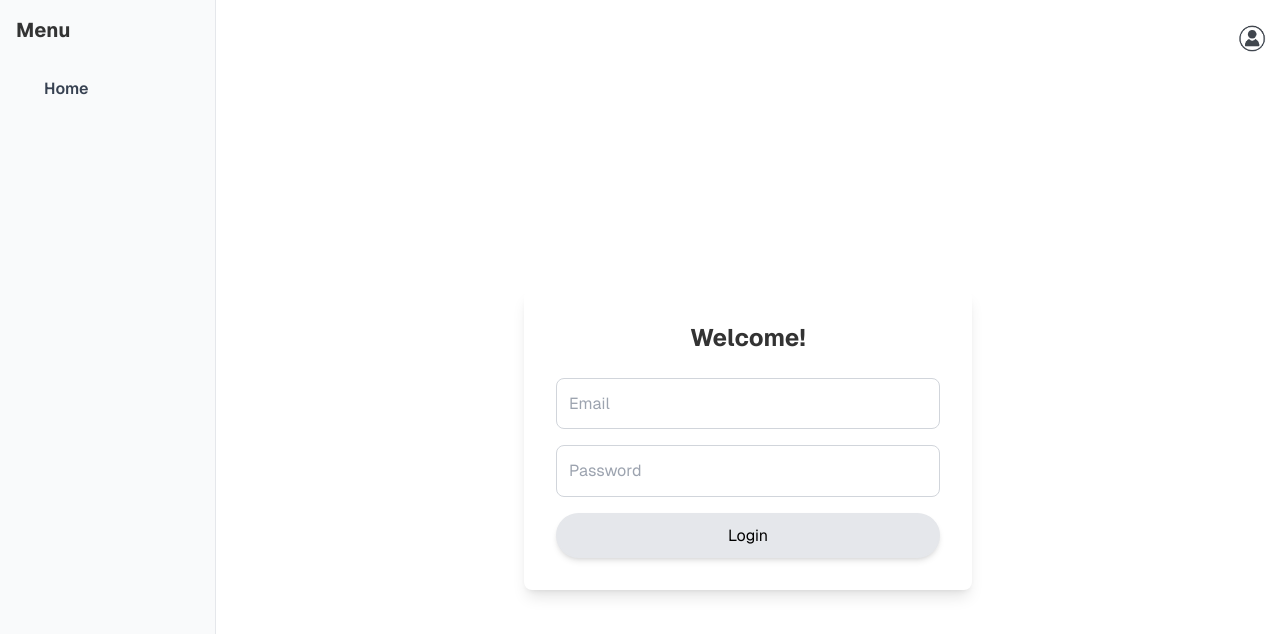
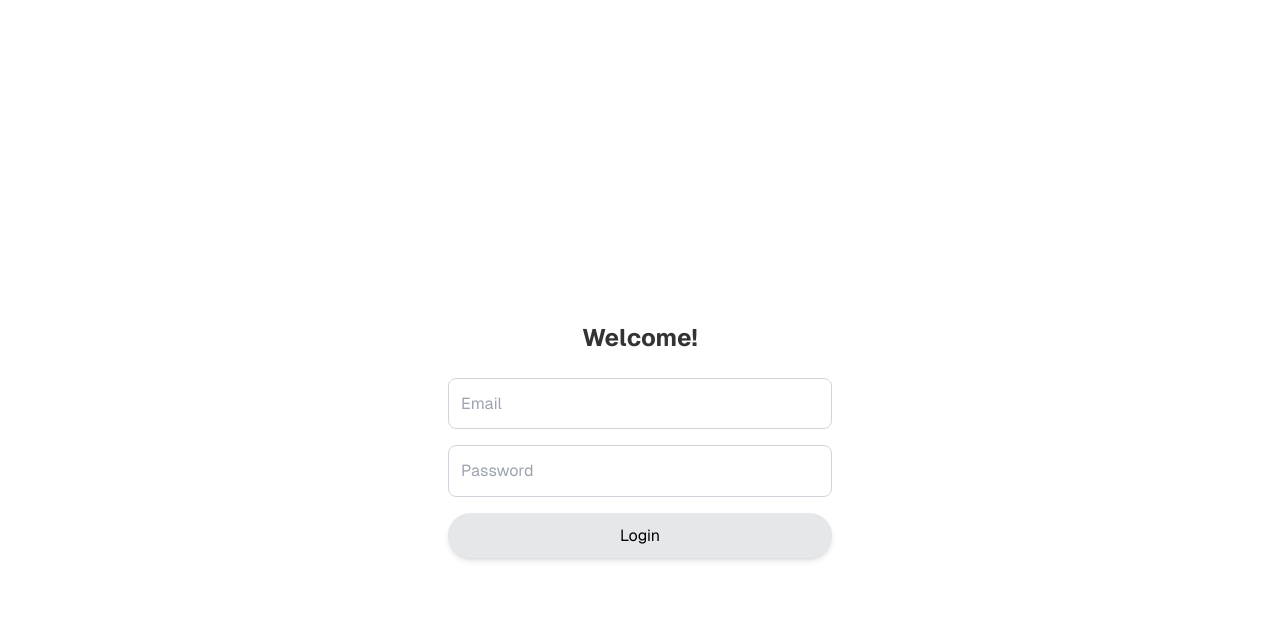
Before and after one commit to mimiposa/tamalou-frontend-v2, a Next.js app: page /login in a window 1280 px wide. Shown: the top 634 px of the page. Built offline with nearby package versions, Linux system fonts and the light colour scheme; no server answers.

Commit message:
improve ux

```diff
--- a/src/app/login/page.tsx
+++ b/src/app/login/page.tsx
@@ -43,7 +43,7 @@ const Login: React.FC = () => {
             {clientReady && user ?
                 <Homepage/> :
                 <div className="flex flex-col items-center justify-center md:p-10 min-h-dvh">
-                    <div className="w-full max-w-md p-8 bg-white rounded-lg md:shadow-lg">
+                    <div className="w-full max-w-md p-8 bg-white rounded-lg">
                         <h1 className="text-2xl font-bold mb-6 text-center">Welcome!</h1>
                         <form onSubmit={handleLogin} className="space-y-4">
                             <input
--- a/src/components/NavLinks.tsx
+++ b/src/components/NavLinks.tsx
@@ -10,6 +10,7 @@ import { logout } from '../redux/slices/authSlice';
 const NavLinks = () => {
     const dispatch = useDispatch(); // Initialize dispatch for Redux actions
     const router  = useRouter(); // Initialize dispatch for Redux actions
+    const { user } = useSelector((state: RootState) => state?.auth || {});
     const [open, setOpen] = useState(false);
 
     const openDropDown = () => {
@@ -26,7 +27,7 @@ const NavLinks = () => {
     };
 
     return (
-        <div className="absolute w-full flex justify-end right-2 top-5">
+        user && <div className="absolute w-full flex justify-end right-2 top-5">
             <button
                 id="profile-btn"
                 onClick={openDropDown}
--- a/src/components/Sidebar.tsx
+++ b/src/components/Sidebar.tsx
@@ -2,9 +2,12 @@
 
 import { useState, useEffect, useRef } from 'react';
 import SideLinks from './SideLinks';
+import {useSelector} from "react-redux";
+import {RootState} from "../redux/store";
 
 const Sidebar: React.FC = () => {
     const [isSidebarOpen, setIsSidebarOpen] = useState(false);
+    const { user } = useSelector((state: RootState) => state?.auth || {});
     const sidebarRef = useRef<HTMLDivElement>(null);
     const burgerRef = useRef<HTMLButtonElement>(null); // Ref for the burger button
 
@@ -65,7 +68,7 @@ const Sidebar: React.FC = () => {
             </button>
 
             {/* Sidebar */}
-            <aside
+            {user && <aside
                 ref={sidebarRef}
                 className={`fixed inset-y-0 left-0 transform bg-gray-50 border-r border-gray-200 p-4 overflow-y-auto transition-transform duration-200 ease-in-out z-10 ${isSidebarOpen ? 'translate-x-0' : '-translate-x-full'} md:relative md:translate-x-0 md:w-64`}
             >
@@ -76,7 +79,7 @@ const Sidebar: React.FC = () => {
                         <SideLinks closeSidebar={closeSidebar} />
                     </nav>
                 </div>
-            </aside>
+            </aside>}
         </>
     );
 };
--- a/src/redux/slices/authSlice.ts
+++ b/src/redux/slices/authSlice.ts
@@ -52,7 +52,6 @@ export const checkUserSession = createAsyncThunk('auth/checkUserSession', async
         if (isTokenExpired(token)) {
             // If token expired, log out the user
             dispatch(logout());
-            return null;
         }
 
         // If token is valid, fetch user data
@@ -96,7 +95,6 @@ const authSlice = createSlice({
             purgeStoredState(persistConfig);
             state.user = null;
             state.retrievedUser = null;
-            router.push('/')
         },
     },
     extraReducers: (builder) => {
```
Also changed, not shown: src/components/homepage.tsx (+0 -23 lines).
